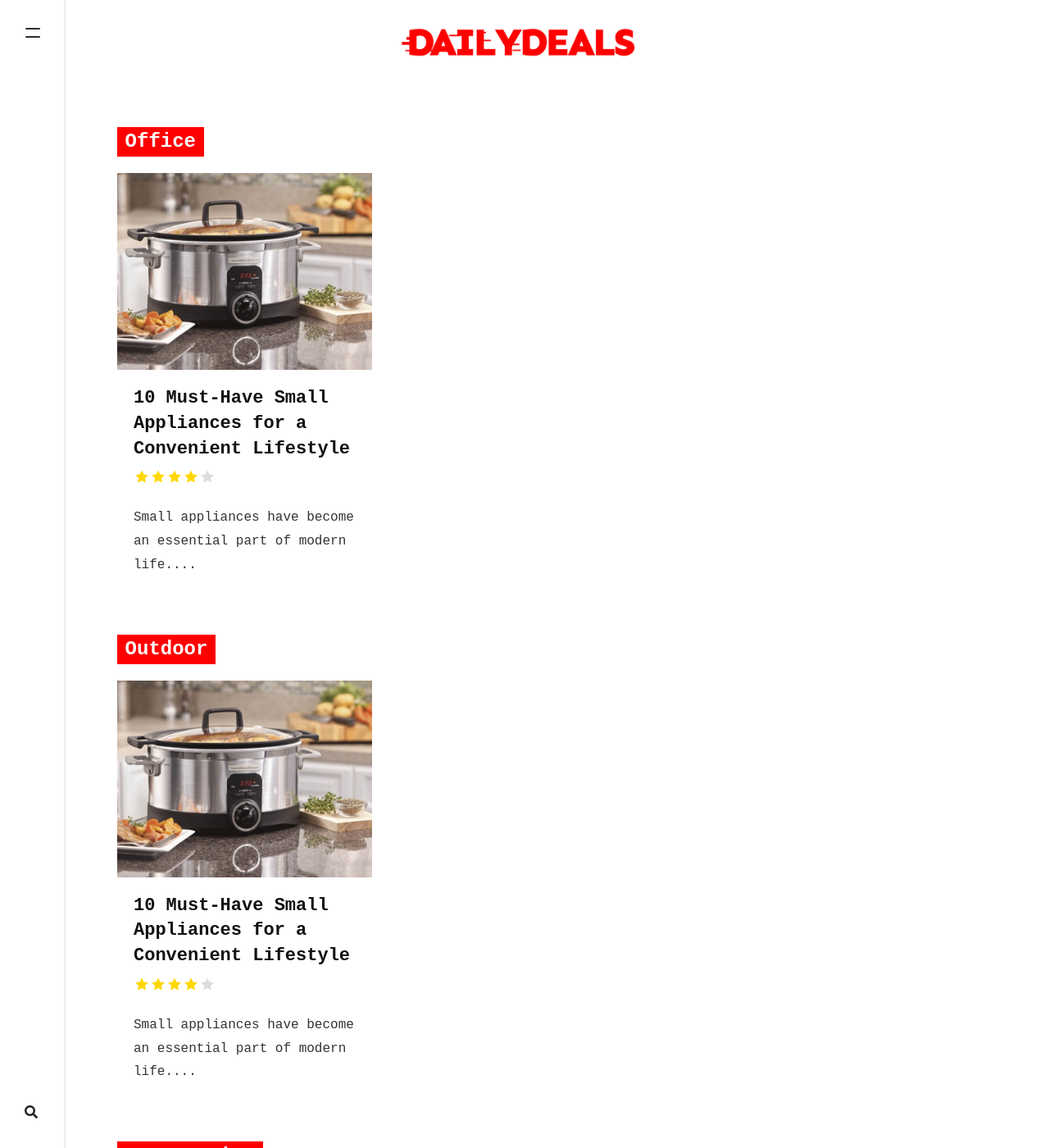
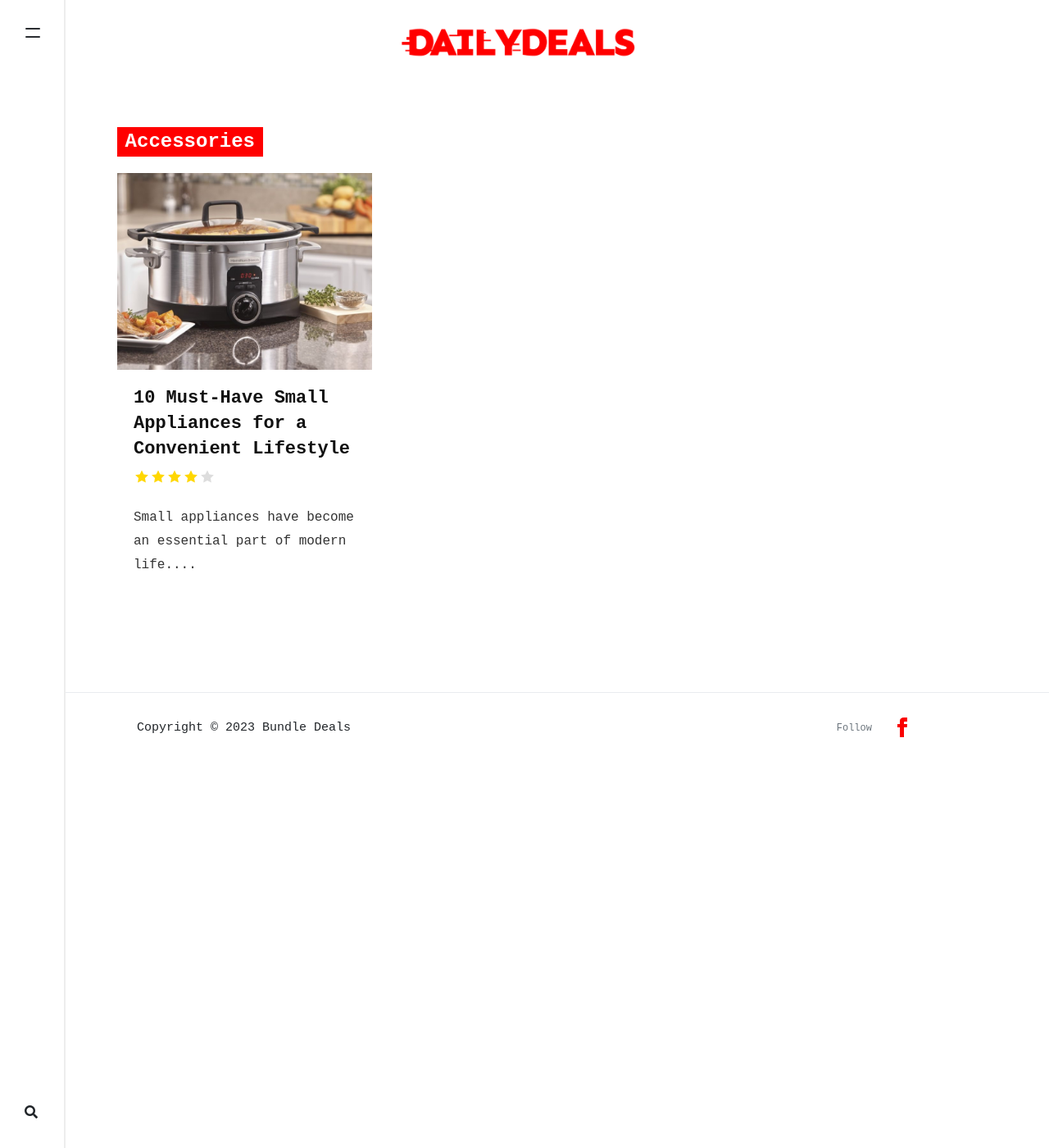
Before and after one commit to bundle-deals/bundle-deals.github.io, a Jekyll site: the page built from _pages/categories.md, in a window 1280 px wide and 1400 px high. Shown: the whole window at 82% size. Built offline with Jekyll 4.4.1, drawn with Linux system fonts in a browser that asks for light colours; nearby versions of some CDN libraries; comment, search, counter and statistics services are not loaded.

Commit message:
Update Blog “2020-02-12-31-must-have-small-appliances-for-a-convenient-lifestyle”

```diff
--- a/_posts/2020-02-12-31-must-have-small-appliances-for-a-convenient-lifestyle.md
+++ b/_posts/2020-02-12-31-must-have-small-appliances-for-a-convenient-lifestyle.md
@@ -3,8 +3,6 @@ layout: post
 title: 10 Must-Have Small Appliances for a Convenient Lifestyle
 image: /assets/images/best-kitchen-appliances.jpeg
 categories:
-  - Office
-  - Outdoor
   - Accessories
 rating: "4"
 toc: true
@@ -13,54 +11,79 @@ beforetoc: Discover the top 10 small appliances that can simplify your routine
   tasks and make your life more comfortable. From coffee makers to air fryers,
   these must-have appliances can save you time and effort
 ---
+Small appliances have become an essential part of modern life. They can help you save time and effort, simplify your routine tasks, and make your life more comfortable. With so many options available in the market, it can be overwhelming to choose the right one for your needs. That's why we've compiled a list of the top 10 small appliances that can make your life easier.
 
-Small appliances have become an essential part of modern life. They can help you save time and effort, simplify your routine tasks, and make your life more comfortable. With so many options available in the market, it can be overwhelming to choose the right one for your needs. That's why we've compiled a list of the top 10 small appliances that can make your life easier.
+
 
 ### 1. Coffee Maker
 
 A coffee maker is a must-have for all coffee lovers. It can brew a perfect cup of coffee in minutes, and some models even have a built-in grinder for freshly ground coffee. Whether you prefer drip coffee, espresso, or cappuccino, a coffee maker can deliver the perfect cup every time.
 
+
+
 ### 2. Air Fryer
 
 An air fryer is a healthy alternative to deep-fried foods. It uses hot air to cook food, making it crispy on the outside and tender on the inside. You can fry, bake, grill, or roast anything from chicken wings to vegetables. Plus, it's easy to clean and saves time compared to traditional cooking methods.
+
+
 
 ### 3. Blender
 
 A blender can be used to make smoothies, soups, sauces, and dips. It can also crush ice and blend frozen fruits, making it perfect for making refreshing summer drinks. Some models even have pre-programmed settings for different recipes, making it easier to achieve the perfect consistency.
 
+
+
 ### 4. Toaster Oven
 
 A toaster oven is a versatile appliance that can be used for baking, broiling, and toasting. It can be used to cook small meals, reheat leftovers, or make a quick snack. Plus, it's more energy-efficient than a full-size oven, making it a great option for smaller households.
+
+
 
 ### 5. Stand Mixer
 
 A stand mixer is a baking enthusiast's best friend. It can be used to mix, knead, and whip ingredients, making it perfect for baking cakes, cookies, bread, and more. Some models even come with attachments for pasta making or meat grinding.
 
+
+
 ### 6. Food Processor
 
 A food processor can chop, slice, shred, and puree ingredients. It can be used to make homemade salsa, hummus, or pesto in minutes. Plus, it can save you time compared to manual chopping, making it perfect for meal prep.
+
+
 
 ### 7. Electric Kettle
 
 An electric kettle can boil water in minutes, making it perfect for making tea, coffee, or hot cocoa. Some models even have different temperature settings for different types of tea or coffee. Plus, it's safer and more energy-efficient than boiling water on the stove.
 
+
+
 ### 8. Handheld Vacuum
 
 A handheld vacuum can be used to clean up spills, crumbs, and pet hair. It's perfect for small messes or hard-to-reach places. Plus, it's lightweight and easy to use, making it a great option for quick cleanups.
+
+
 
 ### 9. Rice Cooker
 
 A rice cooker can cook perfect rice every time, without the need for constant monitoring. It can also be used to cook other grains, such as quinoa or oatmeal. Plus, some models even have a steamer basket for cooking vegetables or fish.
 
+
+
 ### 10. Immersion Blender
 
 An immersion blender is a handheld blender that can be used to blend soups, sauces, and smoothies directly in the pot or glass. It's easy to use and clean, making it perfect for small batches or on-the-go blending.
+
+
 
 ## Conclusion
 
 Small appliances can make your life easier and more comfortable. Whether you're a coffee lover, a baking enthusiast, or a health-conscious eater, there's a small appliance for every need. From coffee makers to air fryers, blenders to toaster ovens, the top 10 small appliances we've listed above can help you save time and effort while simplifying your routine tasks. These appliances are versatile, easy to use, and can make your life more comfortable.
 
+
+
 When shopping for small appliances, consider your needs and preferences, as well as the features and functions of the appliance. Choose high-quality appliances from reputable brands to ensure their reliability and durability. With the right small appliances, you can enjoy a more convenient and efficient lifestyle.
+
+
 
 ## FAQs
 
```
